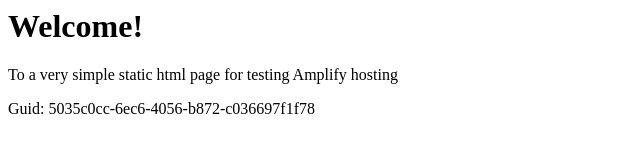
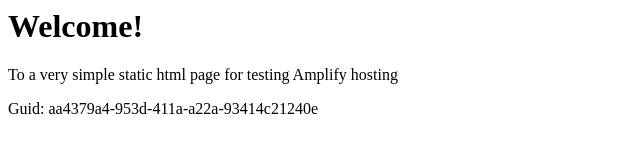
Before and after one commit to aws-aemilia-fra/Github-PR-Commit-Integration-Test-DoNotTouch-GithubWebhookPreviewCanaryTest-v1-preprod-eu-central-1, a website: page src/index.html in a window 1280 px wide. Shown: the full height of the page, 0-640 px from the left. Drawn offline with Linux system fonts and the light colour scheme.

Commit message:
commit from integ tests

```diff
--- a/src/index.html
+++ b/src/index.html
@@ -12,6 +12,6 @@
 <body>
     <h1>Welcome!</h1>
     <p>To a very simple static html page for testing Amplify hosting</p>
-    <p>Guid: 5035c0cc-6ec6-4056-b872-c036697f1f78</p></body>
+    <p>Guid: aa4379a4-953d-411a-a22a-93414c21240e</p></body>
 
 </html>
```
